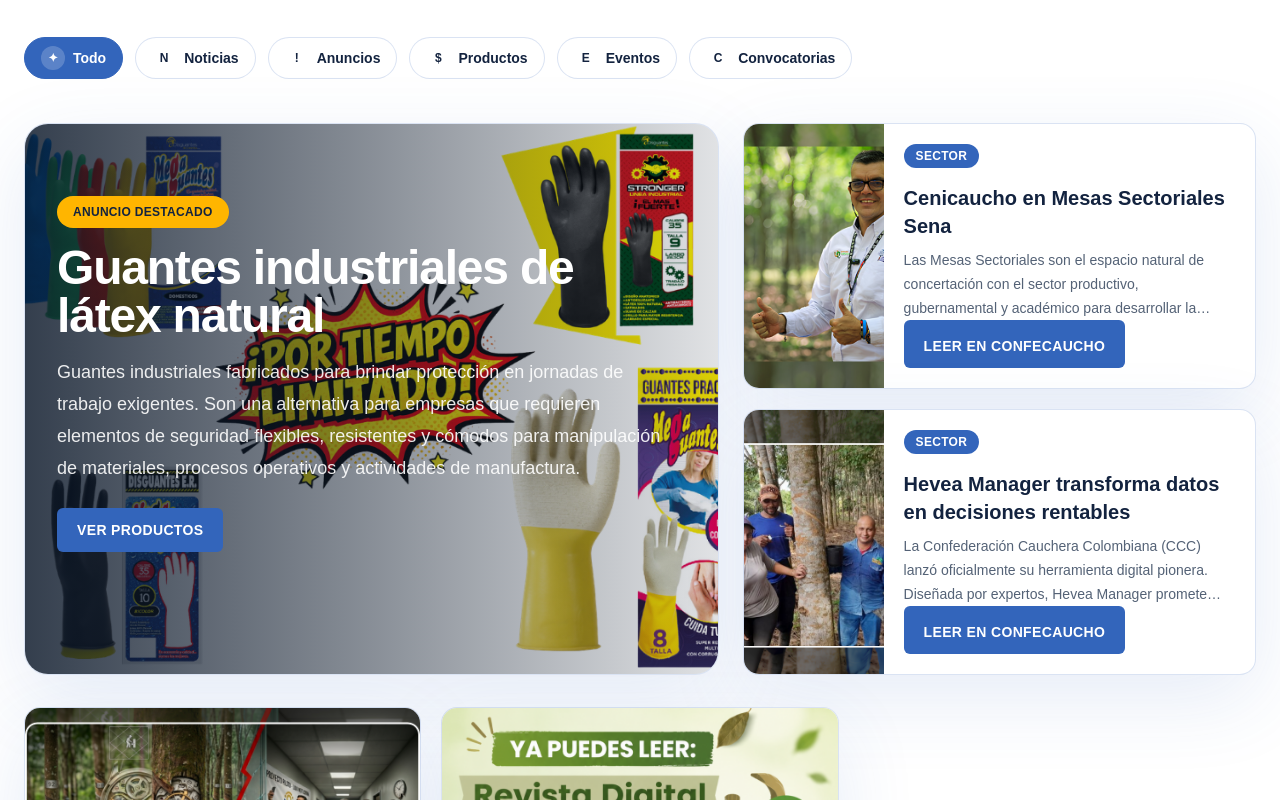
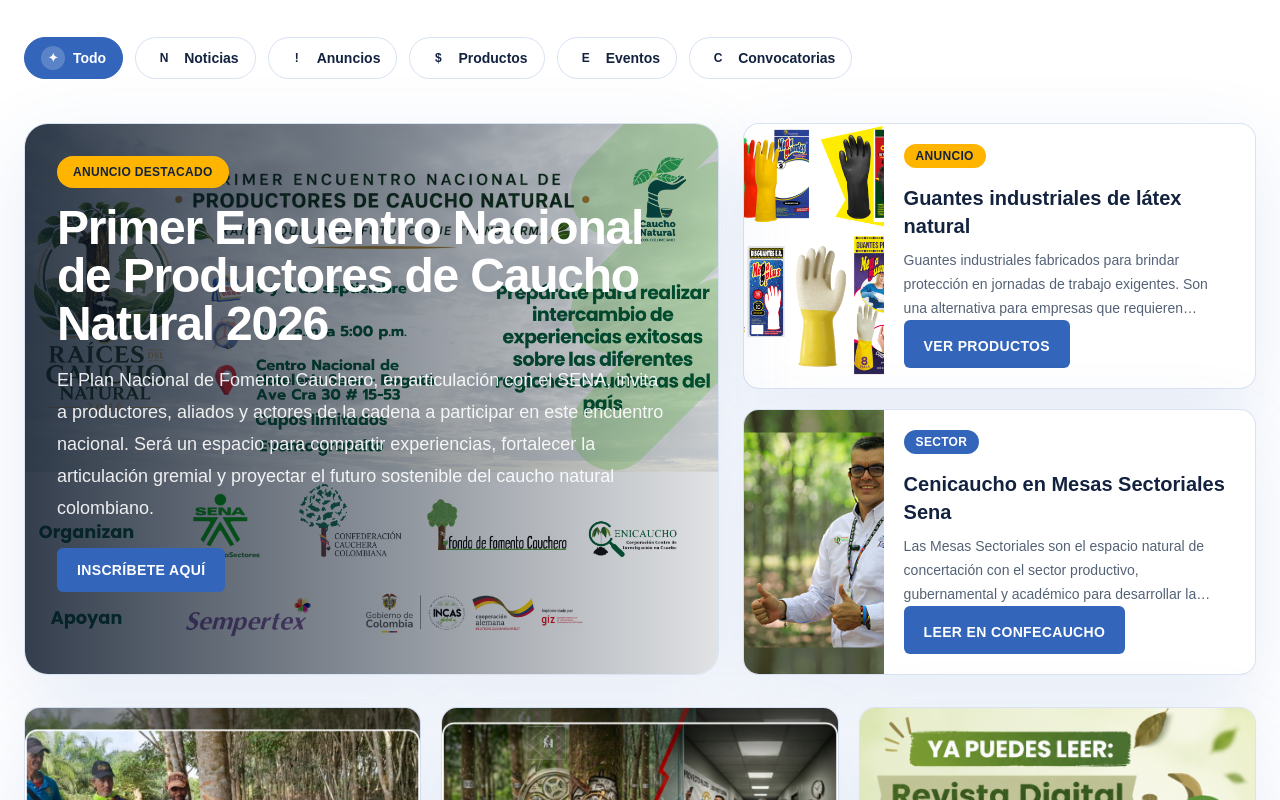
Before and after one commit to ariaspuljuan/uniendo-eslabones, a Next.js app: page /noticias in a window 1280 px wide. Shown: the part 580-1380 px from the top of the page. Built offline with nearby package versions, Linux system fonts and the light colour scheme.

Commit message:
Agregar anuncio del Encuentro Nacional de Caucho 2026

```diff
--- a/src/data/news.ts
+++ b/src/data/news.ts
@@ -1,6 +1,22 @@
 import type { NewsItem } from "@/types";
 
 export const newsItems: NewsItem[] = [
+  {
+    id: "6",
+    type: "anuncio",
+    category: "sector",
+    title: "Primer Encuentro Nacional de Productores de Caucho Natural 2026",
+    summary:
+      "El Plan Nacional de Fomento Cauchero, en articulación con el SENA, invita a productores, aliados y actores de la cadena a participar en este encuentro nacional. Será un espacio para compartir experiencias, fortalecer la articulación gremial y proyectar el futuro sostenible del caucho natural colombiano.",
+    source: "Confecaucho",
+    date: "2026-07-24",
+    image: "/images/news/img-encuentro-caucho-2026_portada.png",
+    banner: "/images/news/img-encuentro-caucho-2026_banner.png",
+    externalUrl: "https://forms.gle/bavejkc3CcCTnhyb7",
+    featured: true,
+    urgent: true,
+    ctaLabel: "Inscríbete aquí",
+  },
   {
     id: "1",
     type: "anuncio",
@@ -14,7 +30,6 @@
     banner: "/images/news/img-banner-alerta-guantes.png",
     externalUrl: "/productos",
     featured: true,
-    urgent: true,
     ctaLabel: "Ver productos",
   },
   {
```
Also changed, not shown: public/images/news/img-encuentro-caucho-2026_banner.png (added), public/images/news/img-encuentro-caucho-2026_portada.png (added).
